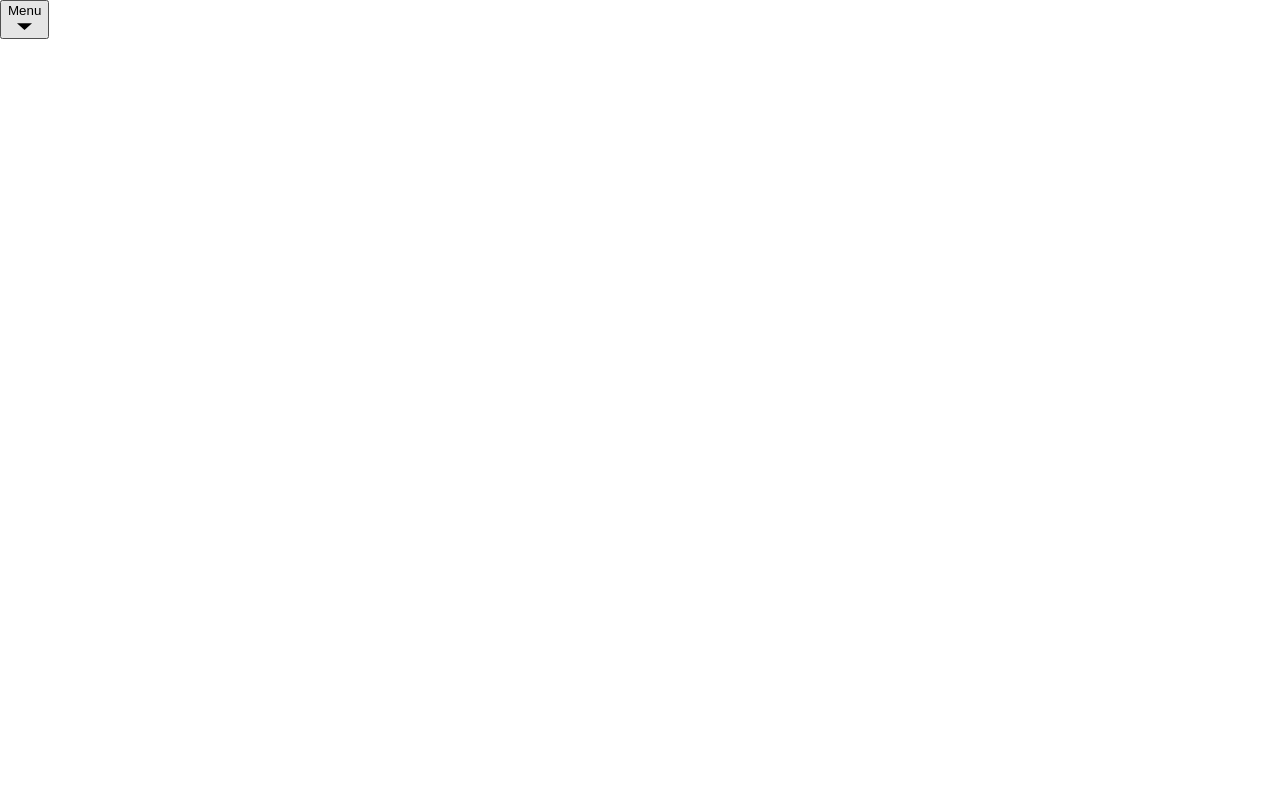
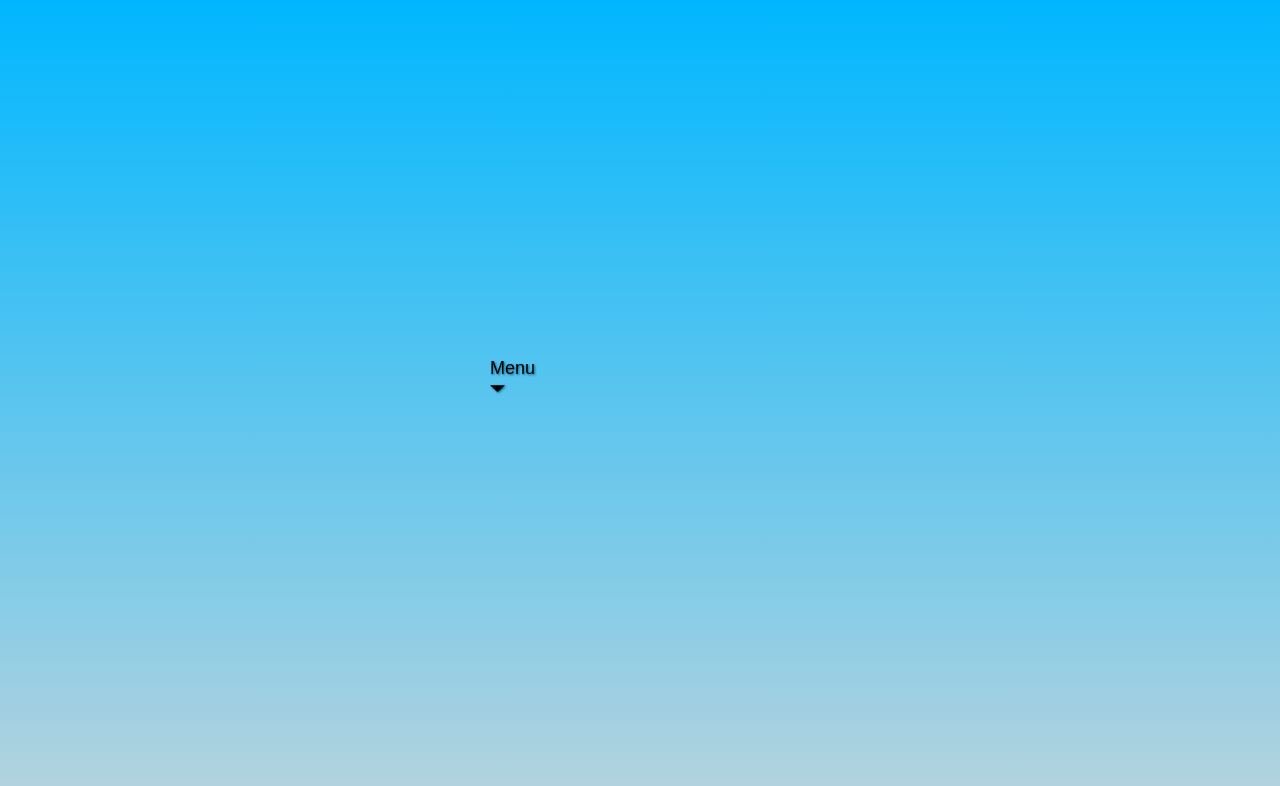
Before and after one commit to RikutoOgaki/framer-motion, a Next.js app: page /samples/04 in a window 1280 px wide. Shown: the top 786 px of the page. Built offline with nearby package versions, Linux system fonts and the light colour scheme.

Commit message:
nextframer

```diff
--- a/src/pages/samples/04/index.module.scss
+++ b/src/pages/samples/04/index.module.scss
@@ -0,0 +1,38 @@
+.wrap {
+    width: 100%;
+    height: 100vh;
+    display: flex;
+    justify-content: center;
+    align-items: center;
+    background: linear-gradient(#00b7ff, #b5d3de);
+
+    .menu {
+        filter: drop-shadow(1px 1px 1px #005b80);
+        width: 30rem;
+
+        button {
+            border: none;
+            border-radius: 10px;
+            padding: 1rem 2rem;
+            font-size: 1.8rem;
+            cursor: pointer;
+            width: 100%;
+            display: contents;
+            justify-content: space-between;
+            align-items: center;
+            text-align: left;
+
+        }
+    }
+
+    ul,
+    li {
+        margin: 0;
+        padding: 0;
+    }
+
+    code {
+        font-weight: 500;
+        font-style: normal;
+    }
+}
--- a/src/pages/samples/04/index.tsx
+++ b/src/pages/samples/04/index.tsx
@@ -18,6 +18,7 @@ export default function Sample04() {
 
     return (
         <>
+            <div className={style.wrap}>
                 <motion.nav
                     initial={false}
                     animate={isOpen ? 'open' : 'closed'}
@@ -71,6 +72,7 @@ export default function Sample04() {
                         <motion.li variants={itemVariants}>Item6</motion.li>
                     </motion.ul>
                 </motion.nav>
+            </div>
         </>
     )
 }
```
Lines whose indentation alone changed are shown as unchanged.
